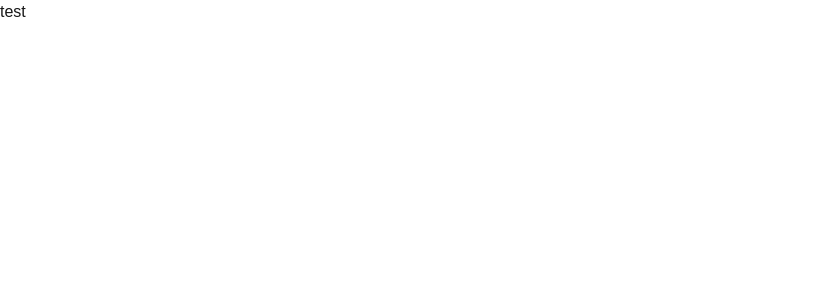
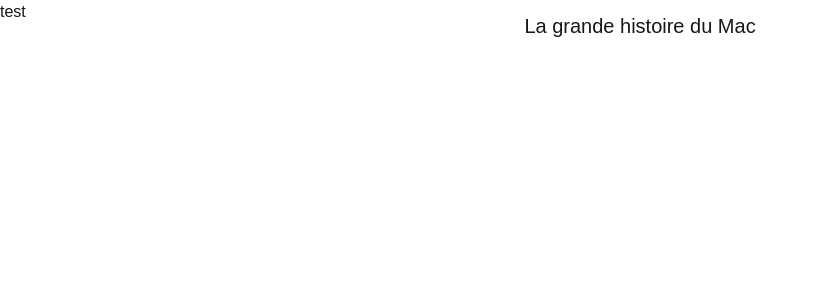
Before and after one commit to lucrousseau21/macintosh, a Next.js app: page / in a window 1280 px wide. Shown: the top 300 px of the page, without its empty margins (0-818 px from the left). Built offline with nearby package versions, Linux system fonts and the light colour scheme.

Commit message:
init header

```diff
--- /dev/null
+++ b/src/app/_components/header.js
@@ -0,0 +1,11 @@
+const Header = () => {
+    return (
+      <header>
+        <nav className=" fixed top-0 left-0 right-0 text-center py-3">
+            <h1 className=" text-xl">La grande histoire du Mac</h1>
+        </nav>
+      </header>
+    );
+  };
+
+  export default Header;
--- a/src/app/page.js
+++ b/src/app/page.js
@@ -1,10 +1,12 @@
 // import Image from "next/image";
+import Header from './_components/header';
 import Hello from './_components/hello';
 
 export default function Home() {
   return (
     <main>
       <p>test</p>
+      <Header />
       <Hello />
     </main>
   );
```
